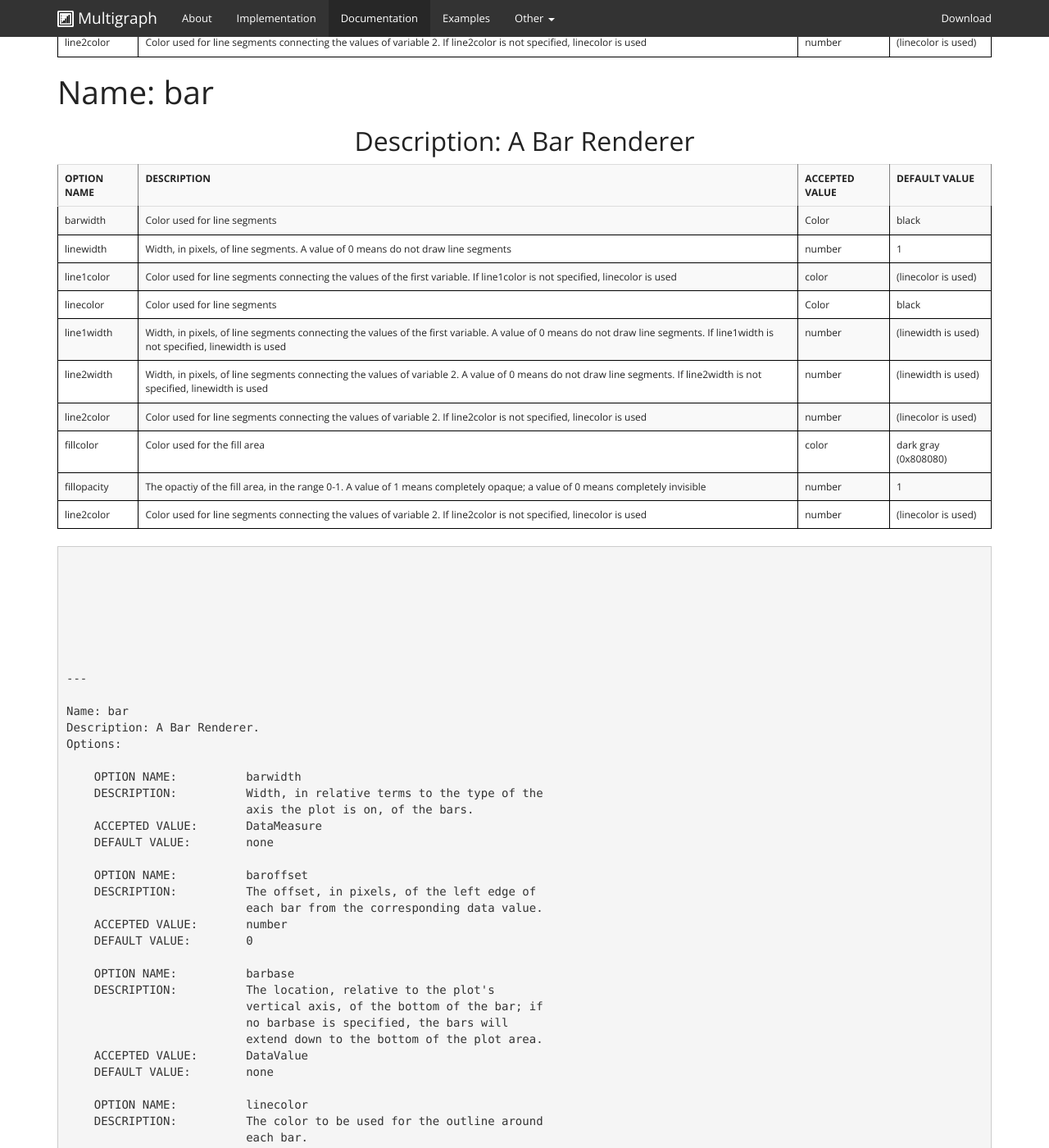
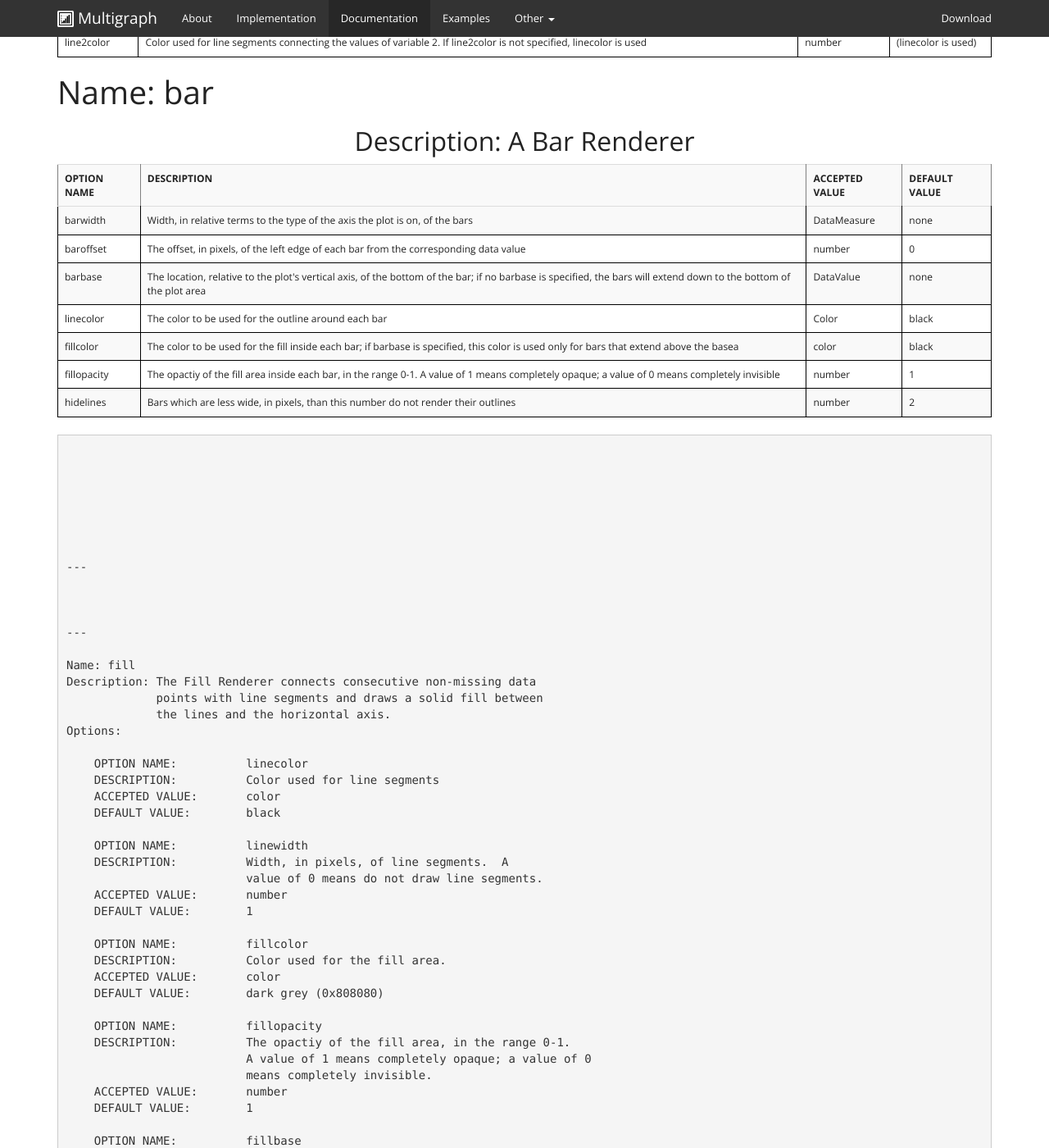
Before and after one commit to khunter3D/khunter3D.github.io, a Jekyll site: the page built from docs/renderers/index.html, in a window 1280 px wide and 1400 px high, scrolled down 627 px. Shown: the whole window at 82% size. Built offline with Jekyll 4.4.1, drawn with Linux system fonts in a browser that asks for light colours; nearby versions of some CDN libraries; Markdown is read by kramdown in place of the engine named in the settings; some of the changed text lies outside the part shown.

Commit message:
Update index.html

```diff
--- a/docs/renderers/index.html
+++ b/docs/renderers/index.html
@@ -25,8 +25,6 @@ h2 {font-size:11px;}
 <h2>Description: Fills the region between two data lines with a solid color,
 and draws a line segment between consecutive data points in each line.
 </h2>
-
-
 
 <div class="table-responsive">
 <table class="table table-striped ">
@@ -152,29 +150,32 @@ and draws a line segment between consecutive data points in each line.
 <tr>
 <tr>
   <td>barwidth</td>
-  <td>Color used for line segments</td>
-  <td>Color</td>
-  <td>black</td>
+  <td>Width, in relative terms to the type of the
+  axis the plot is on, of the bars</td>
+  <td>DataMeasure</td>
+  <td>none</td>
   </tr>
 <tr>
-  <td>linewidth</td>
-  <td>Width, in pixels, of line segments.
-  A value of 0 means do not draw line segments</td>
+  <td>baroffset</td>
+  <td>The offset, in pixels, of the left edge of
+                          each bar from the corresponding data value</td>
   <td>number</td>
 
- <td>1</td>
+ <td>0</td>
 </tr>
 <tr>
-  <td>line1color</td>
-  <td>Color used for line segments connecting the values of the first variable.
-  If line1color is not specified, linecolor is used</td>
+  <td>barbase</td>
+  <td>The location, relative to the plot's
+                          vertical axis, of the bottom of the bar; if
+                          no barbase is specified, the bars will
+                          extend down to the bottom of the plot area</td>
 
 
-<td>color</td>
+<td>DataValue</td>
 
 
 
-<td>(linecolor is used)</td>
+<td>none</td>
 
 
 
@@ -182,17 +183,10 @@ and draws a line segment between consecutive data points in each line.
 
 <tr>
   <td>linecolor</td>
-  <td>Color used for line segments</td>
+  <td>The color to be used for the outline around
+                          each bar</td>
   <td>Color</td>
   <td>black</td>
-  </tr>
-
-
-   <tr>
-  <td>line1width</td>
-  <td>Width, in pixels, of line segments connecting the values of the first variable. A value of 0 means do not draw line segments. If line1width is not specified, linewidth is used</td>
-  <td>number</td>
-  <td>(linewidth is used)</td>
   </tr>
 
 
@@ -201,44 +195,35 @@ and draws a line segment between consecutive data points in each line.
 
 
 
-  <tr>
-  <td>line2width</td>
-  <td>Width, in pixels, of line segments connecting the values of variable 2.
-  A value of 0 means do not draw line segments.
-  If line2width is not specified, linewidth is used</td>
-  <td>number</td>
-  <td>(linewidth is used)</td>
-  </tr>
 
-<tr>
-  <td>line2color</td>
-  <td>Color used for line segments connecting the values of variable 2.
-  If line2color is not specified, linecolor is used</td>
-  <td>number</td>
-  <td>(linecolor is used)</td>
-  </tr>
+
 
   <tr>
   <td>fillcolor</td>
-  <td>Color used for the fill area</td>
+  <td>The color to be used for the fill inside
+                          each bar; if barbase is specified, this
+                          color is used only for bars that extend
+                          above the basea</td>
   <td>color</td>
-  <td> dark gray (0x808080)</td>
+  <td>black</td>
   </tr>
 
   <tr>
   <td>fillopacity</td>
-  <td>The opactiy of the fill area, in the range 0-1.
-  A value of 1 means completely opaque; a value of 0 means completely invisible</td>
+  <td>The opactiy of the fill area inside each bar,
+                          in the range 0-1. A value of 1 means
+                          completely opaque; a value of 0 means
+                          completely invisible</td>
   <td>number</td>
   <td>1</td>
   </tr>
 
   <tr>
-  <td>line2color</td>
-  <td>Color used for line segments connecting the values of variable 2.
-  If line2color is not specified, linecolor is used</td>
+  <td>hidelines</td>
+  <td>Bars which are less wide, in pixels, than
+                          this number do not render their outlines</td>
   <td>number</td>
-  <td>(linecolor is used)</td>
+  <td>2</td>
   </tr>
 
       </tbody>
@@ -259,57 +244,7 @@ and draws a line segment between consecutive data points in each line.
 
 ---
 
-Name: bar
-Description: A Bar Renderer.
-Options:
 
-    OPTION NAME:          barwidth
-    DESCRIPTION:          Width, in relative terms to the type of the
-                          axis the plot is on, of the bars.
-    ACCEPTED VALUE:       DataMeasure
-    DEFAULT VALUE:        none
-
-    OPTION NAME:          baroffset
-    DESCRIPTION:          The offset, in pixels, of the left edge of
-                          each bar from the corresponding data value.
-    ACCEPTED VALUE:       number
-    DEFAULT VALUE:        0
-
-    OPTION NAME:          barbase
-    DESCRIPTION:          The location, relative to the plot's
-                          vertical axis, of the bottom of the bar; if
-                          no barbase is specified, the bars will
-                          extend down to the bottom of the plot area.
-    ACCEPTED VALUE:       DataValue
-    DEFAULT VALUE:        none
-
-    OPTION NAME:          linecolor
-    DESCRIPTION:          The color to be used for the outline around
-                          each bar.
-    ACCEPTED VALUE:       color
-    DEFAULT VALUE:        black
-
-    OPTION NAME:          fillcolor
-    DESCRIPTION:          The color to be used for the fill inside
-                          each bar; if barbase is specified, this
-                          color is used only for bars that extend
-                          above the base.
-    ACCEPTED VALUE:       color
-    DEFAULT VALUE:        black
-
-    OPTION NAME:          fillopacity
-    DESCRIPTION:          The opactiy of the fill area inside each bar,
-                          in the range 0-1. A value of 1 means
-                          completely opaque; a value of 0 means
-                          completely invisible.
-    ACCEPTED VALUE:       number
-    DEFAULT VALUE:        1
-
-    OPTION NAME:          hidelines
-    DESCRIPTION:          Bars which are less wide, in pixels, than
-                          this number do not render their outlines.
-    ACCEPTED VALUE:       number
-    DEFAULT VALUE:        2
 
 ---
 
```
